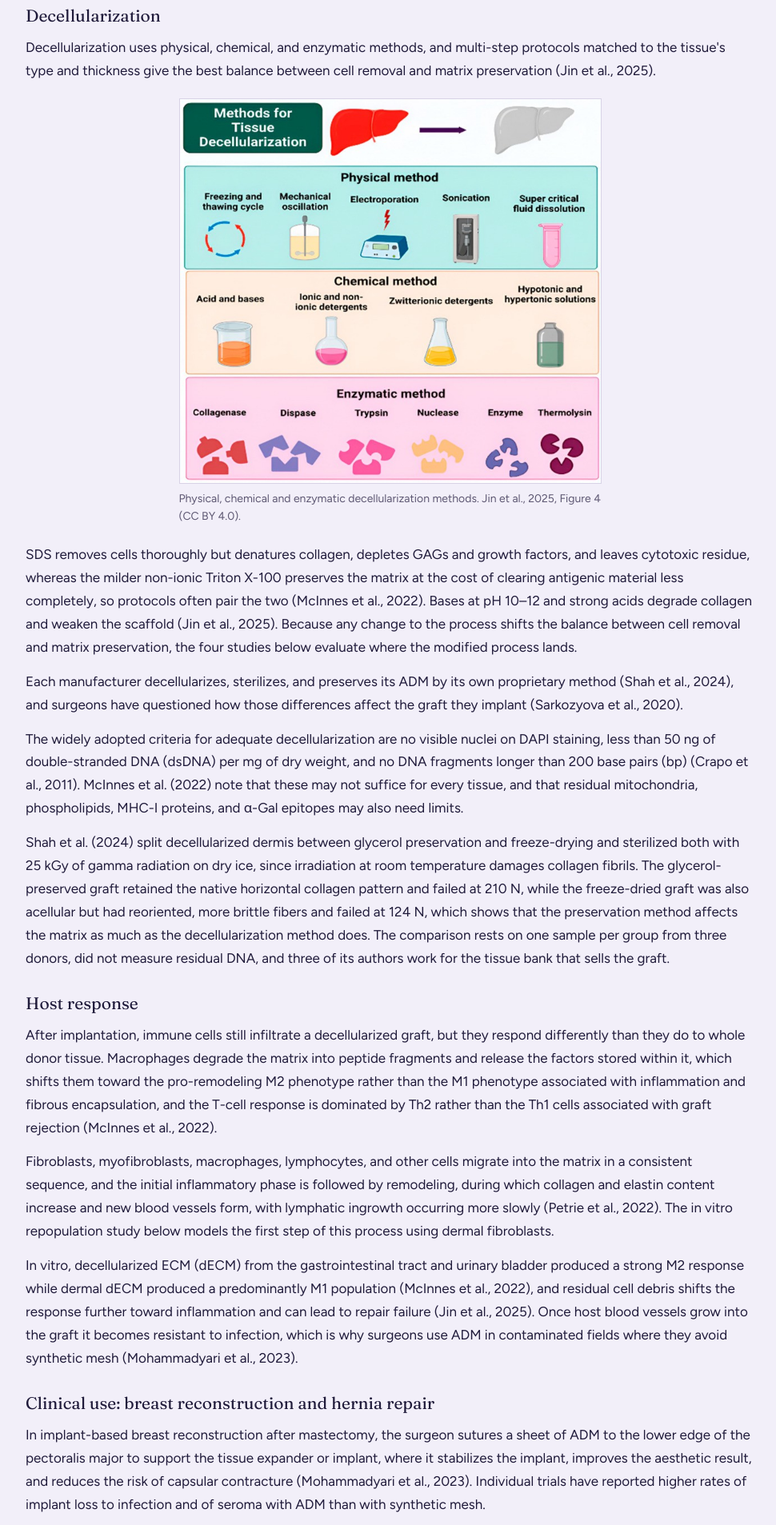
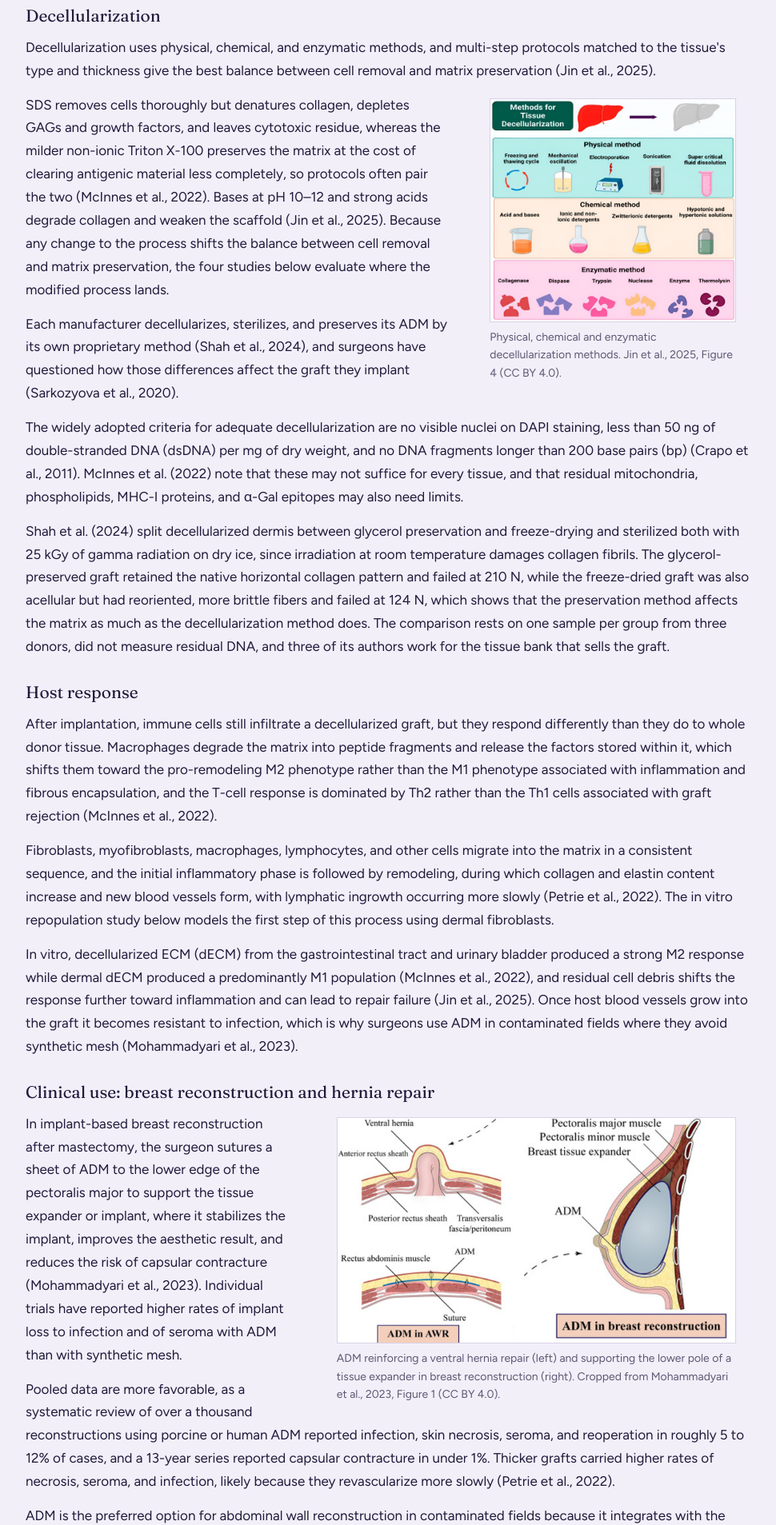
Before and after one commit to zoegoudas/zoegoudas.github.io, a plain HTML site: page acellular-allograft.html in a window 1280 px wide. Shown: the part 3018-4925 px from the top of the page at 80% size, without its empty margins (152-1122 px from the left). Drawn offline with Linux system fonts and the light colour scheme.

Commit message:
Wrap decellularization and clinical figures into their text
- Float the decellularization methods diagram right at 39% width
- Move the clinical use diagram to the top of its section, floated
  right at 60% width so its labels stay readable
- Both figures go full width on phones

Co-Authored-By: Claude Opus 5.5 <noreply@anthropic.com>

```diff
--- a/acellular-allograft.html
+++ b/acellular-allograft.html
@@ -223,12 +223,14 @@
   .pbody .pair figure { flex: 1 1 0; margin: 0; min-width: 0; }
   .pbody figure.mid { width: 58%; margin: 20px auto 22px; }
   .pbody figure.wrap.sm { width: 32%; margin: 4px 0 14px 26px; }
+  .pbody figure.wrap.w39 { width: 39%; }
+  .pbody figure.wrap.w60 { width: 60%; }
   .pbody .outcomes { clear: both; }
   @media (max-width: 700px) {
     .pbody .pair { display: block; }
     .pbody .pair figure { margin: 0 0 18px; }
     .pbody figure.mid { width: 100%; }
-    .pbody figure.wrap.sm { width: 100%; margin: 4px 0 18px; }
+    .pbody figure.wrap.sm, .pbody figure.wrap.w39, .pbody figure.wrap.w60 { width: 100%; margin: 4px 0 18px; }
   }
   .pbody .tbl { overflow-x: auto; margin: 6px 0 18px; }
   .pbody table { width: 100%; border-collapse: collapse; font-size: 15px; line-height: 1.45; background: var(--sheet); border: 1px solid var(--rule); }
@@ -332,7 +334,7 @@
 </figure>
 <h3>Decellularization</h3>
 <p>Decellularization uses physical, chemical, and enzymatic methods, and multi-step protocols matched to the tissue's type and thickness give the best balance between cell removal and matrix preservation (Jin et al., 2025).</p>
-<figure class="mid">
+<figure class="wrap w39">
 <a href="images/allograft-decell-methods.jpg" rel="noopener" target="_blank"><img alt="Decellularization methods grouped as physical (freeze-thaw, mechanical oscillation, electroporation, sonication, supercritical fluid), chemical (acids and bases, ionic and non-ionic detergents, zwitterionic detergents, hypo- and hypertonic solutions) and enzymatic (collagenase, dispase, trypsin, nuclease, thermolysin)" loading="lazy" src="images/allograft-decell-methods.jpg"/></a>
 <figcaption>Physical, chemical and enzymatic decellularization methods. Jin et al., 2025, Figure 4 (CC BY 4.0).</figcaption>
 </figure>
@@ -345,14 +347,14 @@
 <p>Fibroblasts, myofibroblasts, macrophages, lymphocytes, and other cells migrate into the matrix in a consistent sequence, and the initial inflammatory phase is followed by remodeling, during which collagen and elastin content increase and new blood vessels form, with lymphatic ingrowth occurring more slowly (Petrie et al., 2022). The in vitro repopulation study below models the first step of this process using dermal fibroblasts.</p>
 <p>In vitro, decellularized ECM (dECM) from the gastrointestinal tract and urinary bladder produced a strong M2 response while dermal dECM produced a predominantly M1 population (McInnes et al., 2022), and residual cell debris shifts the response further toward inflammation and can lead to repair failure (Jin et al., 2025). Once host blood vessels grow into the graft it becomes resistant to infection, which is why surgeons use ADM in contaminated fields where they avoid synthetic mesh (Mohammadyari et al., 2023).</p>
 <h3>Clinical use: breast reconstruction and hernia repair</h3>
+<figure class="wrap w60">
+<a href="images/allograft-clinical-use.jpg" rel="noopener" target="_blank"><img alt="Two surgical diagrams: an ADM sheet sutured across the rectus abdominis to repair a ventral hernia, and an ADM sling at the lower pole of a breast tissue expander beneath the pectoralis major" loading="lazy" src="images/allograft-clinical-use.jpg"/></a>
+<figcaption>ADM reinforcing a ventral hernia repair (left) and supporting the lower pole of a tissue expander in breast reconstruction (right). Cropped from Mohammadyari et al., 2023, Figure 1 (CC BY 4.0).</figcaption>
+</figure>
 <p>In implant-based breast reconstruction after mastectomy, the surgeon sutures a sheet of ADM to the lower edge of the pectoralis major to support the tissue expander or implant, where it stabilizes the implant, improves the aesthetic result, and reduces the risk of capsular contracture (Mohammadyari et al., 2023). Individual trials have reported higher rates of implant loss to infection and of seroma with ADM than with synthetic mesh.</p>
 <p>Pooled data are more favorable, as a systematic review of over a thousand reconstructions using porcine or human ADM reported infection, skin necrosis, seroma, and reoperation in roughly 5 to 12% of cases, and a 13-year series reported capsular contracture in under 1%. Thicker grafts carried higher rates of necrosis, seroma, and infection, likely because they revascularize more slowly (Petrie et al., 2022).</p>
 <p>ADM is the preferred option for abdominal wall reconstruction in contaminated fields because it integrates with the surrounding tissue and revascularizes, whereas polypropylene mesh, though strong and inexpensive, can erode into the bowel, form adhesions, and become infected, so surgeons avoid it intraperitoneally. Recurrence data after ADM repair are limited and conflicting (Mohammadyari et al., 2023).</p>
 <p>Porcine and bovine ADMs appear to outperform human ADM in hernia repair, where human ADM resists infection about as well but recurs more often, and its higher elastin content is thought to let it stretch over time into laxity and bulging (Petrie et al., 2022). For a human allograft used in hernia repair, a process change that alters elastin content is therefore a clinical risk as well as a compositional one.</p>
-<figure class="wide">
-<a href="images/allograft-clinical-use.jpg" rel="noopener" target="_blank"><img alt="Two surgical diagrams: an ADM sheet sutured across the rectus abdominis to repair a ventral hernia, and an ADM sling at the lower pole of a breast tissue expander beneath the pectoralis major" loading="lazy" src="images/allograft-clinical-use.jpg"/></a>
-<figcaption>ADM reinforcing a ventral hernia repair (left) and supporting the lower pole of a tissue expander in breast reconstruction (right). Cropped from Mohammadyari et al., 2023, Figure 1 (CC BY 4.0).</figcaption>
-</figure>
 <h3>Regulation</h3>
 <p>In the United States, FDA regulates human ADM as a human cell, tissue, and cellular or tissue-based product (HCT/P) under section 361 of the Public Health Service Act and 21 CFR Part 1271, provided the tissue is minimally manipulated and intended for homologous use. Products in this category need no premarket review, but the manufacturer must register with FDA, list each product, and follow Current Good Tissue Practice (FDA, 21 CFR 1271).</p>
 <p>The minimal manipulation criterion is the one that constrains a process change, since the regulation defines it for structural tissue as processing that does not alter the characteristics relevant to its use for reconstruction or repair. A process change that altered the strength, matrix composition, or architecture of the dermis could move the graft out of this pathway and into premarket review as a device or a biologic.</p>
```
